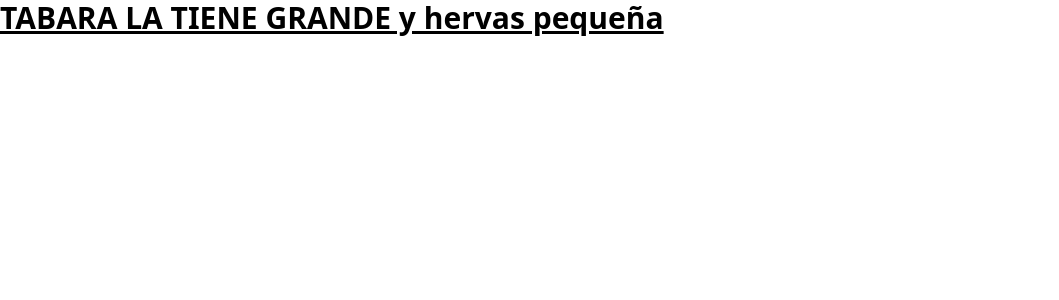
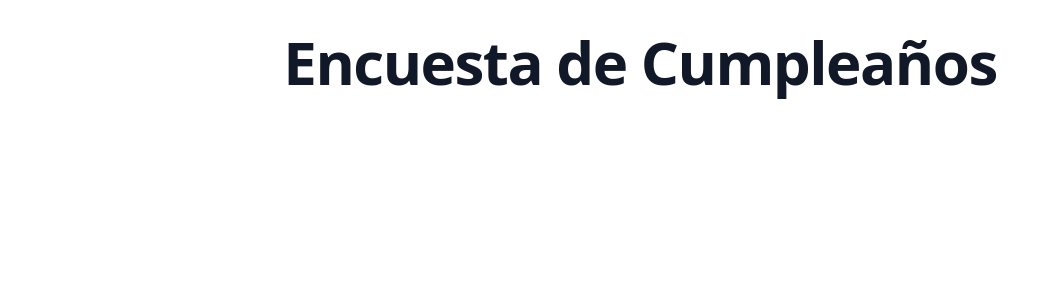
Before and after one commit to SHervas03/survey, a React (Create React App) app: page / in a window 1280 px wide. Shown: the top 300 px of the page, without its empty margins (0-1059 px from the left). Built offline with nearby package versions, Linux system fonts and the light colour scheme.

Commit message:
encabezado

```diff
--- a/src/App.js
+++ b/src/App.js
@@ -1,8 +1,8 @@
 export default function App() {
   return (
-    <h1 className="text-3xl font-bold underline">
-      TABARA LA TIENE GRANDE y hervas pequeña
+    <section className="flex m-auto justify-center my-8">
+      <h1 className="mb-4 text-3xl font-extrabold leading-none tracking-tight text-gray-900 md:text-5xl lg:text-6xl">Encuesta de Cumpleaños</h1>
 
-    </h1>
+    </section>
   )
 }
```
